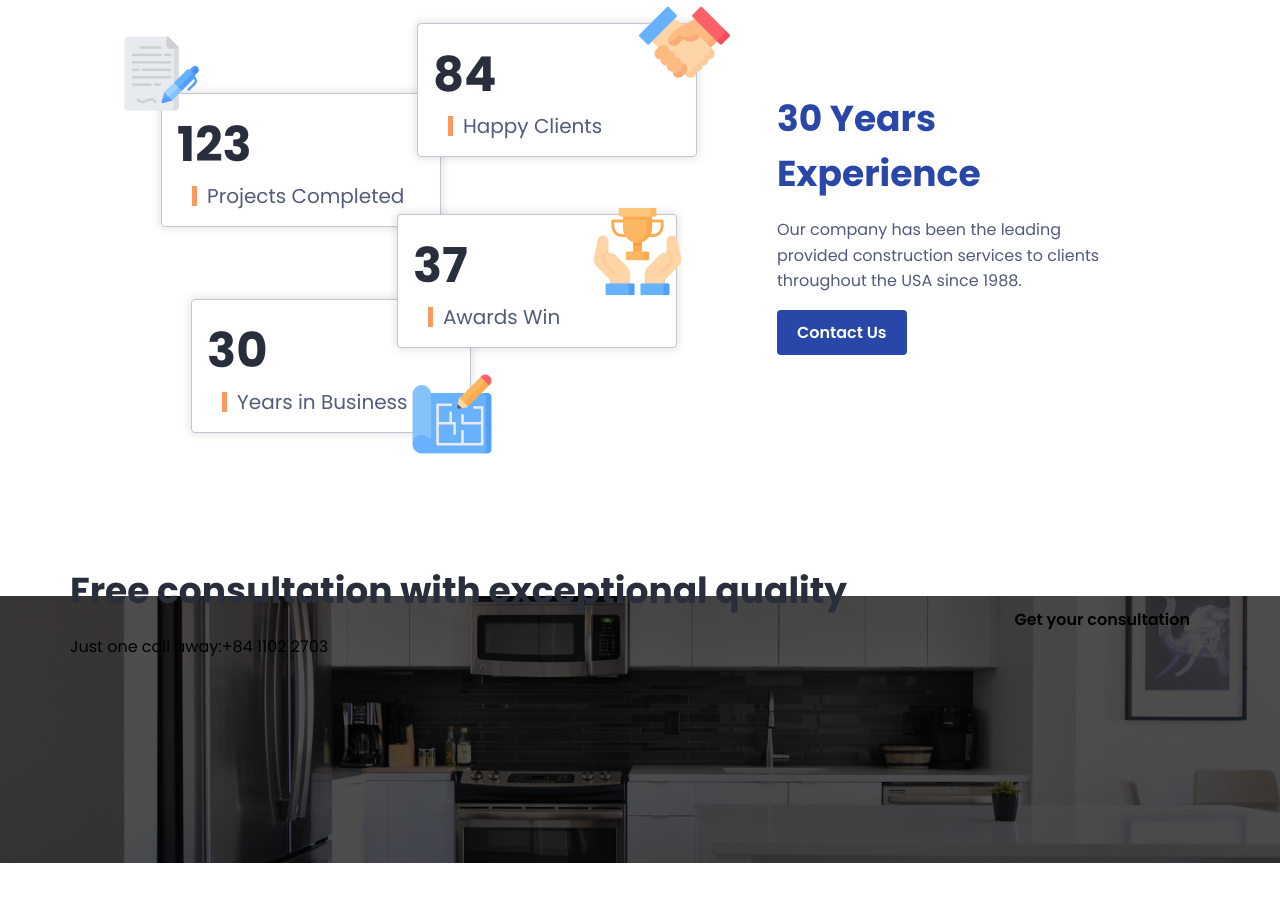
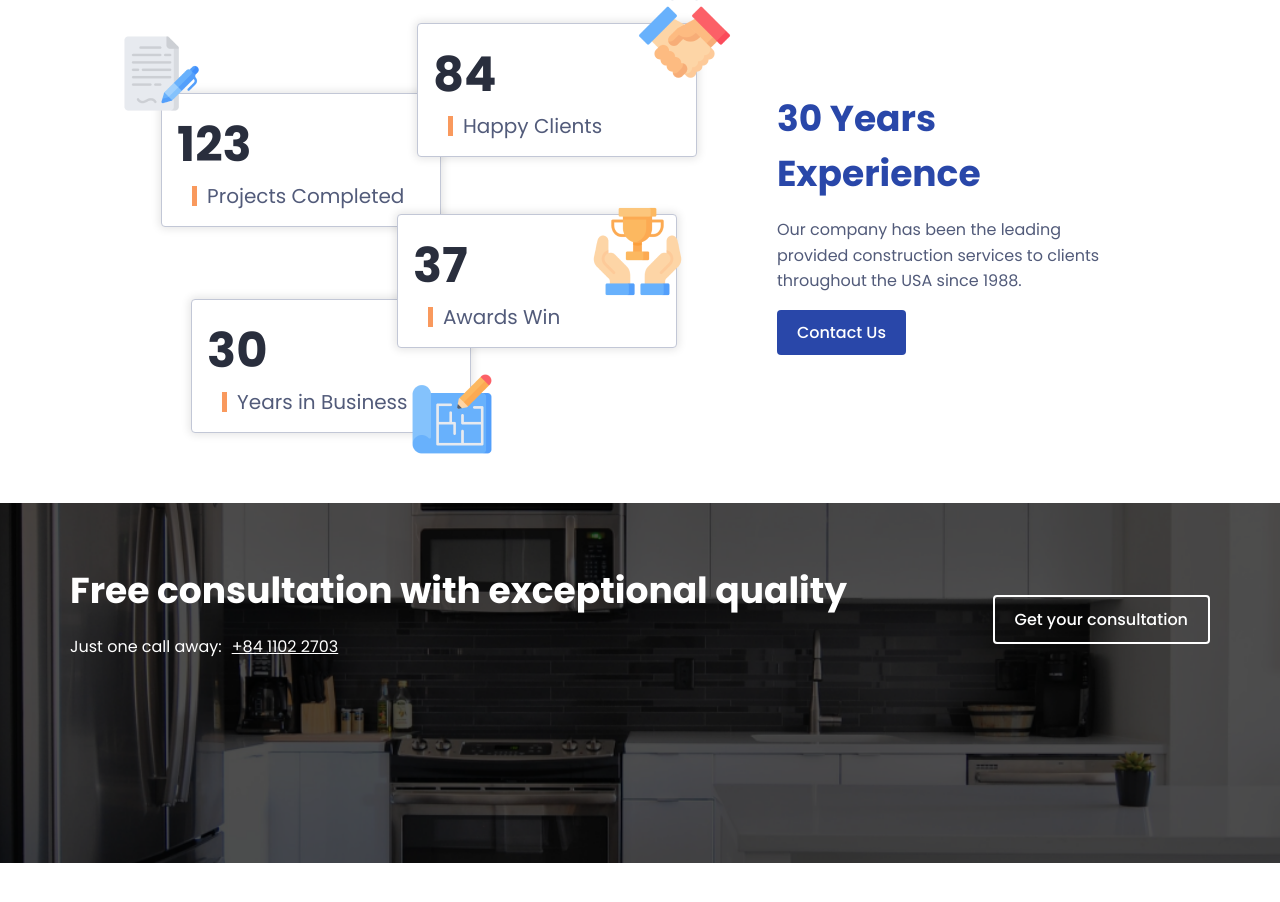
Before and after one commit to HamdyShehiet/The-Box, a plain HTML site: page index.html in a window 1280 px wide. Shown: the part 2792-3694 px from the top of the page. Before the commit the page ends 3655 px from the top, so only its background shows below. Drawn offline with Linux system fonts and the light colour scheme.

Commit message:
Add: Consultation Section Style

```diff
--- a/assets/styles/main.css
+++ b/assets/styles/main.css
@@ -105,7 +105,7 @@ h3.title{
     display: inline-flex;
     padding: 10px 20px;
     font-size: var(--fs-16px);
-    font-weight: 600;
+    font-weight: 500;
     border-radius: 4px;
 }
 .clr-white{
@@ -391,10 +391,36 @@ section{
 }
 .consultation{
     min-height: 45vh;
-    background: url(../images/image-2.webp) no-repeat 100% 100%/contain;
+    background: url(../images/image-2.webp) no-repeat center/cover;
     background-attachment: fixed;
 }
 .consultation .container{
     align-items: center;
     justify-content: space-between;
 }
+.consultation .container .info h2{
+    font-size: clamp(var(--fs-22px),5vw,var(--fs-36px));
+    color: var(--clr-white);
+}
+.consultation .container .info p{
+    flex-wrap: wrap;
+    justify-content: center;
+    gap: 10px;
+    font-size: calc(var(--fs-16px));
+    color: var(--clr-white);
+}
+.consultation .container .info p a{
+    text-decoration: underline;
+}
+.consultation .container .get-consult a{
+    border: 2px solid var(--clr-white);
+    color: var(--clr-white);
+}
+@media (max-width:992px) {
+    .consultation .container .info{
+        text-align: center;
+    }
+    .consultation .container .get-consult {
+        margin: auto;
+    }
+}
--- a/index.html
+++ b/index.html
@@ -144,7 +144,7 @@
             <div class="container flex">
                 <div class="info col">
                     <h2 class="title">Free consultation with exceptional quality</h2>
-                    <p class="description">Just one call away:<a href="#">+84 1102 2703</a></p>
+                    <p class="description in-flex"><span>Just one call away:</span><a href="#">+84 1102 2703</a></p>
                 </div>
                 <div class="get-consult">
                 <a href="#" class="special-btn">Get your consultation</a>
@@ -152,5 +152,17 @@
             </div>
         </section>
     </main>
+    <pre>
+
+
+
+
+
+
+
+
+
+
+    </pre>
 </body>
 </html>
```
